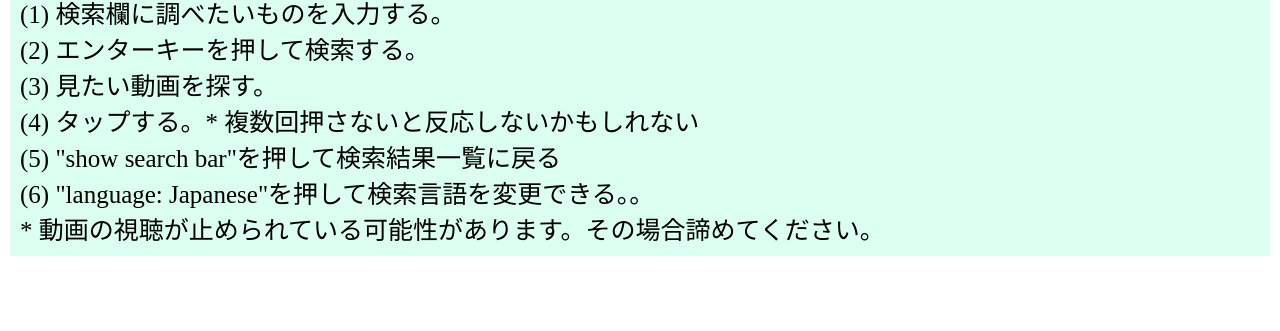
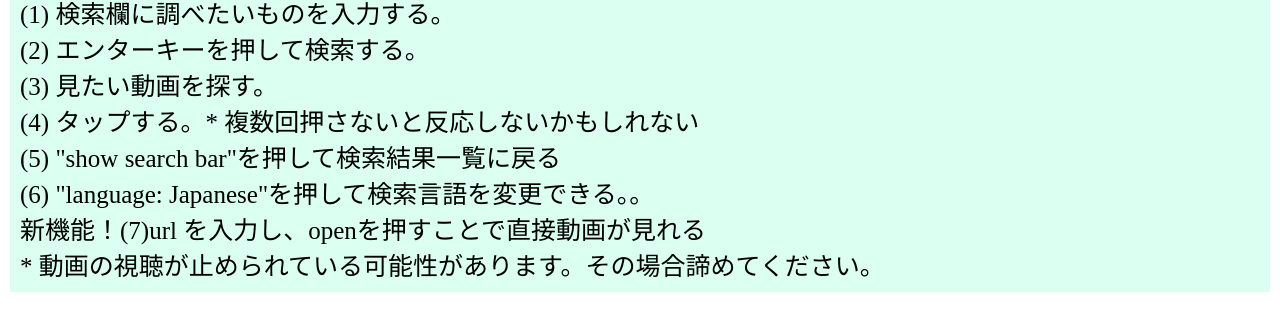
Before and after one commit to poniks609/cookieFreeVideos, a plain HTML site: page howToUseJP.html in a window 1280 px wide. Shown: the part 77-408 px from the top of the page. Drawn offline with Linux system fonts and the light colour scheme.

Commit message:
edited howToUseJp too

```diff
--- a/howToUseJP.html
+++ b/howToUseJP.html
@@ -31,6 +31,7 @@
       <p>  (4) タップする。* 複数回押さないと反応しないかもしれない</p>
       <p>  (5) "show search bar"を押して検索結果一覧に戻る</p>
       <p>  (6) "language: Japanese"を押して検索言語を変更できる。。</p>
+      <p>  新機能！(7)url を入力し、openを押すことで直接動画が見れる</p>
       <p>  * 動画の視聴が止められている可能性があります。その場合諦めてください。</p>
     </div>
   </body>
```
